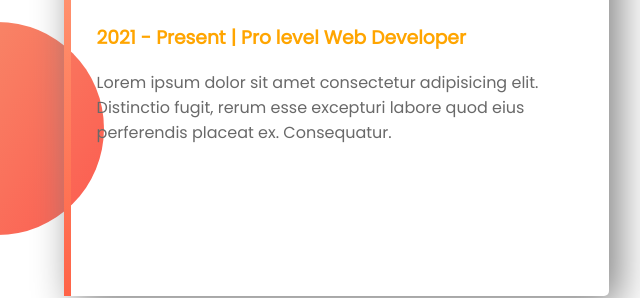
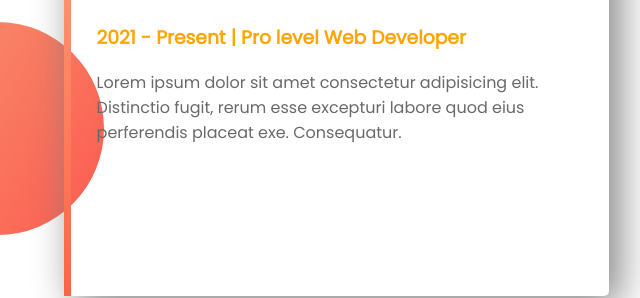
Before and after one commit to Sabbirn/web-protfolio, a plain HTML site: page index.html in a window 1280 px wide. Shown: the part 1530-1828 px from the top of the page, 0-640 px from the left. Drawn offline with Linux system fonts and the light colour scheme.

Commit message:
Task Done

```diff
--- a/index.html
+++ b/index.html
@@ -41,7 +41,7 @@
         <div id="full-stack" class="half-width single-experience">
             <h2>Full Stack Web Developer</h2>
             <h3 class="Sabbir">2021 - Present | Pro level Web Developer</h3>
-            <p>Lorem ipsum dolor sit amet consectetur adipisicing elit. Distinctio fugit, rerum esse excepturi labore quod eius perferendis placeat ex. Consequatur.</p>
+            <p>Lorem ipsum dolor sit amet consectetur adipisicing elit. Distinctio fugit, rerum esse excepturi labore quod eius perferendis placeat exe. Consequatur.</p>
 
         </div>
         <div id="baby-web" class="half-width single-experience">
```
